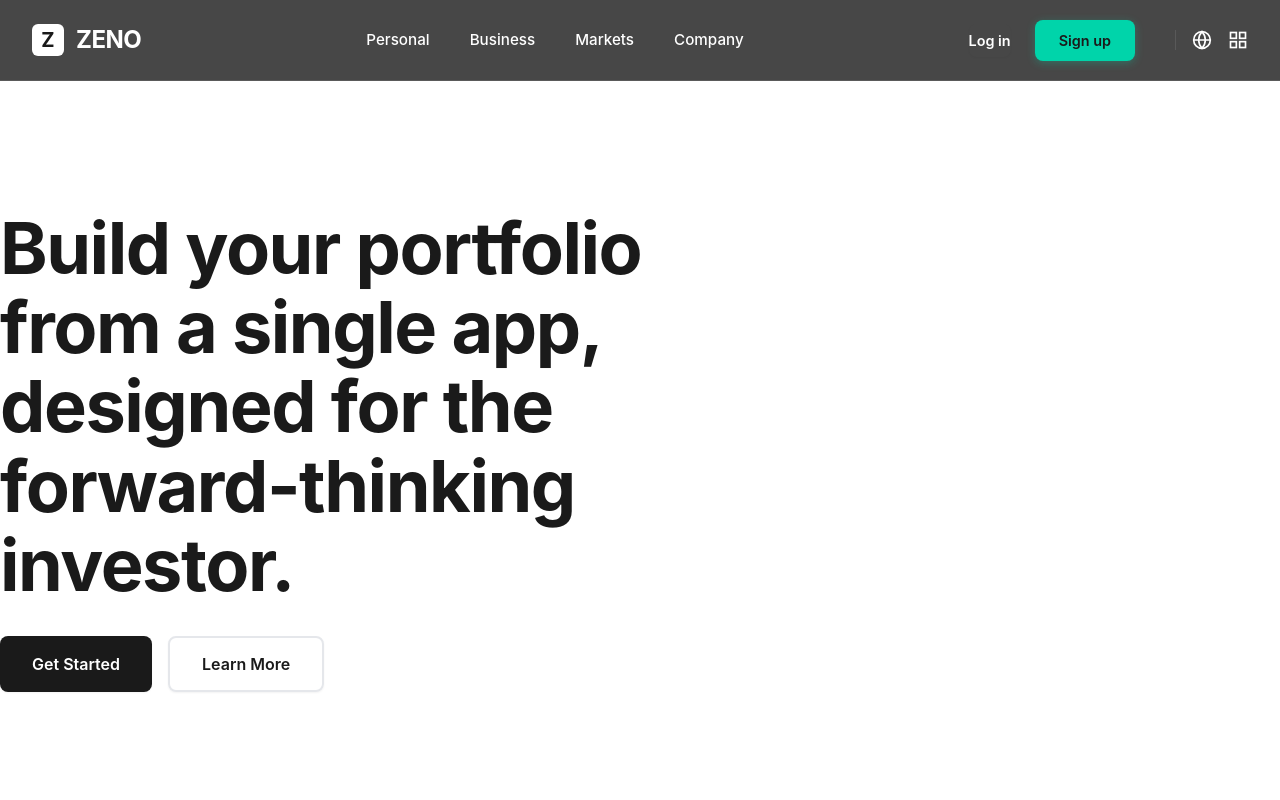
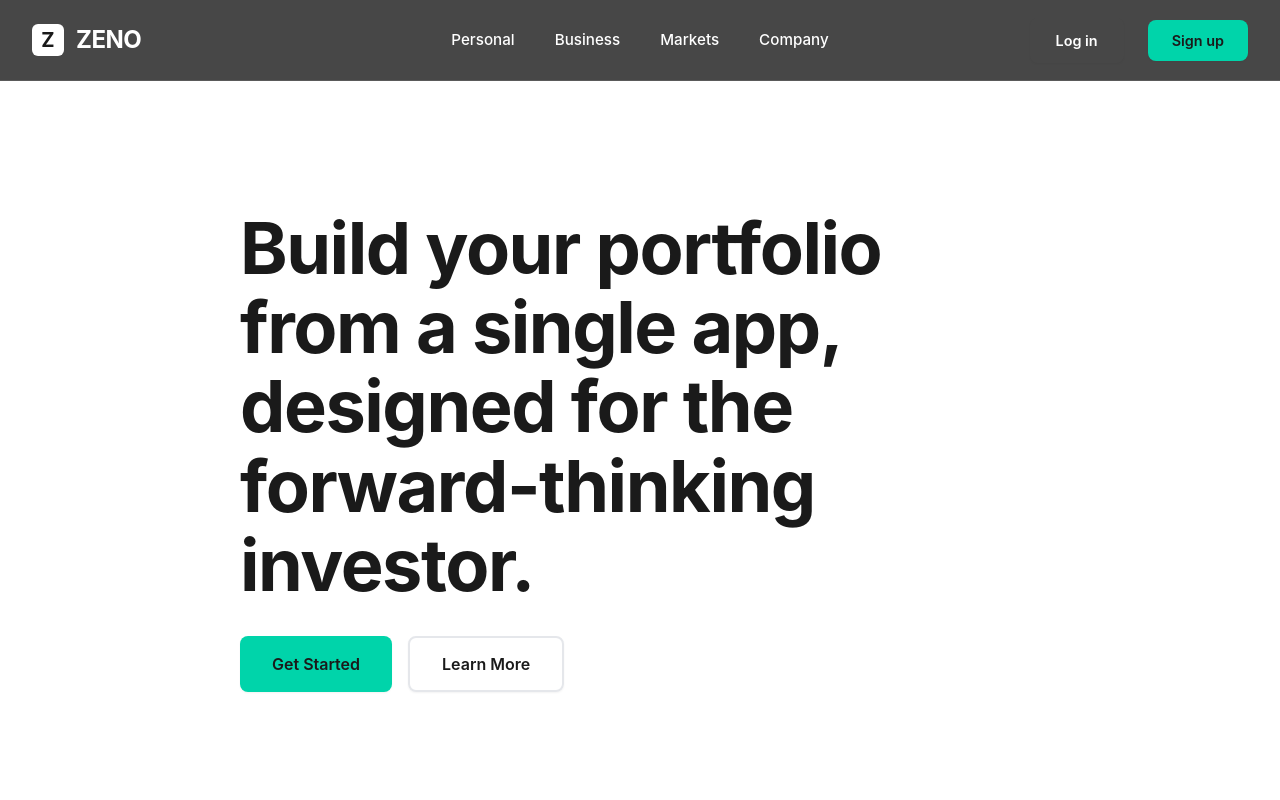
Before and after one commit to MarioSinclair/Zeno, a React (Vite) app in the folder client/: page / in a window 1280 px wide. Shown: the top 800 px of the page. Built offline with nearby package versions, Linux system fonts and the light colour scheme.

Commit message:
Fixed some layouts

```diff
--- a/client/src/Home.css
+++ b/client/src/Home.css
@@ -40,7 +40,7 @@
   position: relative;
   z-index: 1;
   max-width: 800px;
-  margin: 0;
+  margin: auto;
 }
 
 .hero-badge {
@@ -90,14 +90,11 @@
 }
 
 .hero-button.primary-button {
-  background: var(--primary-black);
-  color: var(--primary-white);
   box-shadow: var(--shadow-sm);
 }
 
 .hero-button.primary-button:hover {
   transform: translateY(-2px);
-  box-shadow: var(--shadow-lg);
 }
 
 .hero-button.secondary-button {
--- a/client/src/components/navBar/navbar.css
+++ b/client/src/components/navBar/navbar.css
@@ -17,12 +17,13 @@
   padding: 0 2rem;
   display: flex;
   align-items: center;
-  justify-content: space-between;
   height: 100%;
 }
 
 .navbar-brand {
-  flex-shrink: 0;
+  flex: 1;
+  display: flex;
+  justify-content: flex-start;
 }
 
 .brand-link {
@@ -57,8 +58,7 @@
   display: flex;
   align-items: center;
   gap: 2.5rem;
-  flex: 1;
-  justify-content: center;
+  flex-shrink: 0;
 }
 
 .nav-link {
@@ -92,7 +92,8 @@
   display: flex;
   align-items: center;
   gap: 1.5rem;
-  flex-shrink: 0;
+  flex: 1;
+  justify-content: flex-end;
 }
 
 .nav-button {
@@ -112,24 +113,19 @@
 .nav-button.secondary-button {
   background: transparent;
   color: var(--primary-white);
-  border: none;
-  padding: 0.5rem 0;
 }
 
 .nav-button.secondary-button:hover {
-  opacity: 0.8;
+  transform: translateY(-1px);
 }
 
 .nav-button.primary-button {
   background: var(--accent-cyan);
   color: var(--primary-black);
-  box-shadow: 0 2px 8px rgba(0, 212, 170, 0.3);
 }
 
 .nav-button.primary-button:hover {
-  background: var(--accent-cyan-dark);
   transform: translateY(-1px);
-  box-shadow: 0 4px 12px rgba(0, 212, 170, 0.4);
 }
 
 .navbar-icons {
--- a/client/src/components/navBar/navbar.jsx
+++ b/client/src/components/navBar/navbar.jsx
@@ -23,18 +23,6 @@ export default function Navbar() {
                     <button className="nav-button secondary-button">Log in</button>
                     <button className="nav-button primary-button">Sign up</button>
 
-                    <div className="navbar-icons">
-                        <svg className="navbar-icon" viewBox="0 0 24 24" fill="none" stroke="currentColor" strokeWidth="2">
-                            <circle cx="12" cy="12" r="10"/>
-                            <path d="M2 12h20M12 2a15.3 15.3 0 0 1 4 10 15.3 15.3 0 0 1-4 10 15.3 15.3 0 0 1-4-10 15.3 15.3 0 0 1 4-10z"/>
-                        </svg>
-                        <svg className="navbar-icon" viewBox="0 0 24 24" fill="none" stroke="currentColor" strokeWidth="2">
-                            <rect x="3" y="3" width="7" height="7"/>
-                            <rect x="14" y="3" width="7" height="7"/>
-                            <rect x="14" y="14" width="7" height="7"/>
-                            <rect x="3" y="14" width="7" height="7"/>
-                        </svg>
-                    </div>
                 </div>
             </div>
         </nav>
--- a/client/src/index.css
+++ b/client/src/index.css
@@ -98,24 +98,19 @@ button:focus-visible {
 }
 
 .secondary-button {
-  background: transparent;
   color: var(--text-primary);
-  border: 2px solid var(--border-color);
+  border: 2px solid transparent;
 }
 
 .secondary-button:hover {
-  background: var(--background-secondary);
   border-color: var(--accent-cyan);
 }
 
 .primary-button {
   background: var(--accent-cyan);
   color: var(--primary-black);
-  box-shadow: 0 2px 8px rgba(0, 212, 170, 0.3);
 }
 
 .primary-button:hover {
-  background: var(--accent-cyan-dark);
   transform: translateY(-1px);
-  box-shadow: 0 4px 12px rgba(0, 212, 170, 0.4);
 }
```
